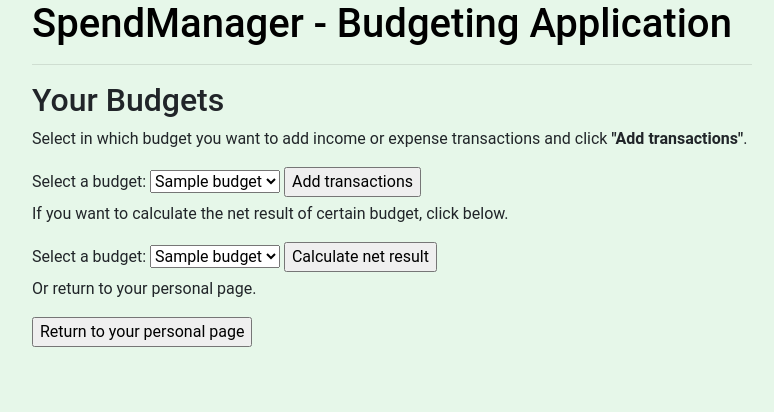
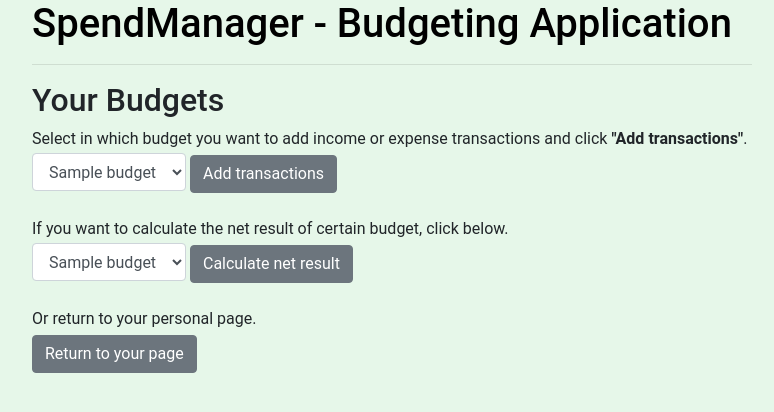
Before and after one commit to mikaelri/Budgeting-Application-Project, a Flask app: template templates/mybudgets.html in a window 1280 px wide. Shown: the top 412 px of the page, without its empty margins (248-1022 px from the left). Run offline with Flask 3, Linux system fonts and the light colour scheme; the template is opened without the code that fills it: most values are stand-ins (such as "Sample title", 1, 10 or a date in 2020); some libraries are stand-ins or nearby versions.

Commit message:
update bootstrap styles

```diff
--- a/templates/mybudgets.html
+++ b/templates/mybudgets.html
@@ -3,49 +3,40 @@
 
 <h2>Your Budgets</h2>
 
-<p>Select in which budget you want to add income or expense transactions and click <strong>"Add transactions"</strong>.</p>
-<form action="/transactions" method="GET">
-  <label for="budgetSelect">Select a budget:</label>
-  <select name="budget_id" id="budgetSelect">
+Select in which budget you want to add income or expense transactions and click <strong>"Add transactions"</strong>.
+
+<form class="form-inline" action="/transactions" method="GET">
+  <div class="wrap-input">
+    <label for="budgetSelect"></label>
+    <select class="form-control" name="budget_id" id="budgetSelect">
         {% for budget in budgets %}
         <option value="{{ budget.id }}">{{ budget.name }}</option>
       {% endfor %}
     </select>
-  <input type="submit" value="Add transactions">
-</form>
+    <button type="submit" class="btn btn-secondary mt-1">Add transactions</button>
+  </div>
+  <input type="hidden" name="csrf_token" value="{{ session.csrf_token }}">
+</form><br>
 
-<p>If you want to calculate the net result of certain budget, click below.</p>
-<form action="/netresult" method="GET">
-  <label for="budgetSelect">Select a budget:</label>
-  <select name="budget_id" id="budgetSelect">
+If you want to calculate the net result of certain budget, click below.
+<form class="form-inline" action="/netresult" method="GET">
+  <div class="wrap-input">
+    <label for="budgetSelect"></label>
+    <select class="form-control" name="budget_id" id="budgetSelect">
       {% for budget in budgets %}
         <option value="{{ budget.id }}">{{ budget.name }}</option>
       {% endfor %}
     </select>
-  <input type="submit" value="Calculate net result">
-</form>
+    <button type="submit" class="btn btn-secondary mt-1">Calculate net result</button>
+  </div>
+  <input type="hidden" name="csrf_token" value="{{ session.csrf_token }}">
+</form><br>
 
-<p>Or return to your personal page.</p>
-<a href="/login"><input type="submit" value="Return to your personal page"></a>
-
-{% endblock %}
-
-<form action="/budget" method="POST">
-  <div class="form-group col-4 mt-3">
-    <strong>Name of the budget:</strong><br>
-    <input type="text" class="form-control" name="name" id="name" minlength="1" maxlength="25" placeholder="1-25 characters" required>
-  </div>
-
-  <div class="form-group col-4 mt-3">
-    <button type="submit" class="btn btn-secondary">Create a new budget</button>
-    <input type="hidden" name="csrf_token" value="{{ session.csrf_token }}">
+Or return to your personal page.
+<form class="form-inline" action="/login" method="GET">
+  <div class="text-left mt-1">
+    <button type="submit" class="btn btn-secondary">Return to your page</button>
   </div>
 </form>
 
-<p>Or return to your personal page.</p>
-
-<form action="/login" method="GET">
-  <div class="form-group col-4 mt-3">
-    <button type="submit" class="btn btn-secondary">Return to your page</button>
-  </div>
-</form>
+{% endblock %}
```
Also changed, not shown: templates/budget.html (+7 -5 lines), templates/index.html (+14 -6 lines), templates/login.html (+8 -8 lines), templates/netresult.html (+5 -2 lines). Lines whose indentation alone changed are shown as unchanged.
